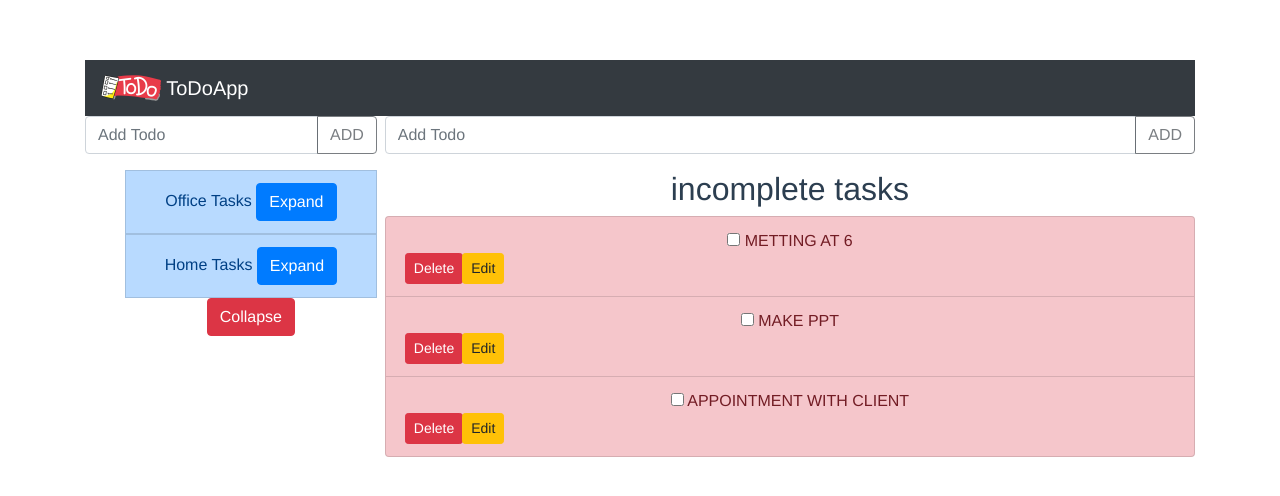
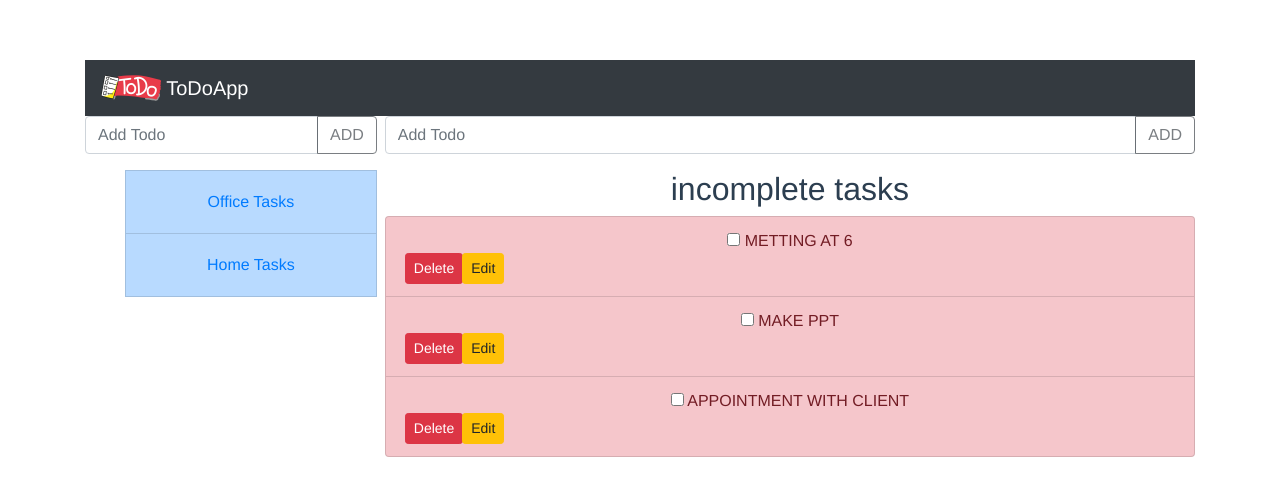
Before and after one commit to mandeep-tariyal/vue-todo-app, a Vue app: page / in a window 1280 px wide. Shown: the top 496 px of the page. Built offline with nearby package versions, Linux system fonts and the light colour scheme.

Commit message:
Binded todo with currentlist and made app more reactive

```diff
--- a/src/App.vue
+++ b/src/App.vue
@@ -14,13 +14,14 @@ export default d.extend();
 				<InputForm @NewItemAdded="addList($event)" />
 
 				<ul list-group>
-					<ToDoList v-for="item in list" :list="item" :key="item.id"
-										@expand="displayTodo($event)" />
-					<button class="btn btn btn-danger" @click="hideTodo()"> Collapse</button>
+					<ToDoList v-for="item in list"
+										:list="item" :key="item.id"
+										@switch-list="currentList = $event" />
+
 				</ul>
 			</div>
 			<div class="media-body">
-				<ToDo v-if="display" :todo="todo" />
+				<ToDo :todo="currentTodo" @update-name="updateTodoItemName($event)" />
 			</div>
 		</div>
 	</div>
--- a/src/App.vue_.ts
+++ b/src/App.vue_.ts
@@ -20,35 +20,39 @@ export default Vue.extend({
 
 			newId: 2,
 			list: todoList,
-			todo: [] as ITodoItem[],
+			currentList: {} as ITodoList,
 			display: true
 
 
 		}
 	},
+	computed: {
+		currentTodo(): ITodoItem[] {
+			// console.log( "todo:" + JSON.stringify(this.currentList.todo));
+			return this.currentList.todo;
+		}
+	},
 
 
 	methods: {
-		displayTodo(id: number) {
-			let filteredArray = this.list.find(item => item.id === id)
-			if (filteredArray) {
-				this.todo = filteredArray.todo
-			}
-			this.display = true;
-
-		},
 		hideTodo() {
 			this.display = false
 
 		},
-		addList( newItem: string){
-			this.newId +=1;
-			this.list.push({id: this.newId, name: newItem ,todo:[] })
+		addList(newItem: string) {
+			this.newId += 1;
+			this.list.push({ id: this.newId, name: newItem, todo: [] })
+		},
+		updateTodoItemName(nameArgs: any) {
+			const foundTodoItem = this.currentList.todo.find(i => i.id === nameArgs.itemId);
+			if (foundTodoItem) {
+				foundTodoItem.name = nameArgs.itemName;
+			}
 		}
 	},
 
-	mounted() {
-		this.displayTodo(this.list[0].id);
+	beforeMount() {
+		this.currentList = this.list[0];
 	}
 
 
--- a/src/components/ListItem.vue
+++ b/src/components/ListItem.vue
@@ -14,7 +14,7 @@ export default d.extend();
 		<div class="input-group-append">
 			<button class=" btn   btn-danger btn-sm" @click="del(item.id)"> Delete </button>
 
-			<button class="btn  btn-warning btn-sm" @click="edit()"> Edit</button>
+			<button class="btn  btn-warning btn-sm" @click="condition = true"> Edit</button>
 		</div>
 
 		<div v-if="condition" class="input-group mb-3">
--- a/src/components/ListItem.vue_.ts
+++ b/src/components/ListItem.vue_.ts
@@ -5,36 +5,34 @@ import { Prop } from 'vue/types/options';
 export default Vue.extend({
   name: 'HelloWorld',
   props: {
-    item : Object as Prop<ITodoItem>,
+    item: Object as Prop<ITodoItem>,
     color: {
       type: String,
       default: "red"
     }
-  }, data(){
-    return{
-      condition :false,
-      variable:""
+  }, data() {
+    return {
+      condition: false,
+      variable: this.item.name
 
     }
   },
-  methods:{
-    del(id:number){
-      this.$emit("handlerDel",id)
+  methods: {
+    del(id: number) {
+      this.$emit("handlerDel", id)
 
     },
-    save(id:number ,variable: string  ){
-      this.$emit("save",id,variable)
-
+    save(id: number, variable: string) {
+      // console.log("save clicked");
+      this.$emit("nameUpdate", { itemId: id, itemName: variable })
+      this.condition = false;
     },
-    edit()
-     {
-
-
-       this.condition =true;
-     },cancel()
-     {
-       return this.condition=false;
-     }
+    edit() {
+      this.condition = true;
+    },
+    cancel() {
+      return this.condition = false;
+    }
 
   },
 
--- a/src/components/ToDo.vue
+++ b/src/components/ToDo.vue
@@ -4,19 +4,23 @@ export default d.extend();
 </script>
 
 <template>
-<div >
-    <InputForm  @NewItemAdded="add($event)" />
+	<div>
+		<InputForm @NewItemAdded="add($event)" />
 
 		<h2 v-if="notCompleted.length>0"> incomplete tasks</h2>
 
 		<ul class="list-group">
-				<ListItem @handlerDel="del($event)" v-for="item in notCompleted" :item="item" :key="item.id" />
+			<ListItem @handlerDel="del($event)"
+								v-for="item in notCompleted"
+								:item="item"
+								:key="item.id"
+								@nameUpdate="$emit('update-name', $event)" />
 		</ul>
 
 		<h2 v-if="isCompleted.length>0"> Completed Tasks</h2>
 
 		<ul class="list-group">
-				<ListItem @handlerDel="del($event)" v-for="item in isCompleted" :item="item" :key="item.id" />
+			<ListItem @handlerDel="del($event)" v-for="item in isCompleted" :item="item" :key="item.id" @nameUpdate="emitUpdate($event)" />
 		</ul>
 
 	</div>
--- a/src/components/ToDo.vue_.ts
+++ b/src/components/ToDo.vue_.ts
@@ -42,8 +42,14 @@ export default Vue.extend({
                 let itemIndex = this.todo.indexOf(itemFound)
                 this.todo.splice(itemIndex, 1)
             }
+        },
+        emitUpdate(nameArgs: any){
+            // let tobeUpdateArray = this.todo.find(item => item.id = itemId)
+            // if(tobeUpdateArray){
+            //     this.$emit("update", tobeUpdateArray)
+            // }
+        }
 
-
-        }
     }
-});
+}
+);
--- a/src/components/ToDoList.vue
+++ b/src/components/ToDoList.vue
@@ -1,12 +1,7 @@
 <template>
-	<div>
-		<li class ="list-group-item list-group-item-primary">
-			{{list.name}}
-			<button class="btn btn btn-primary" @click="todo(list.id)">Expand</button>
-
-		</li>
-
-	</div>
+	<li class="list-group-item list-group-item-primary">
+		<button class="btn btn-link" @click="$emit('switch-list', list)">{{list.name}}</button>
+	</li>
 </template>
 <script>
 import d from "./ToDoList.vue_"
--- a/src/components/ToDoList.vue_.ts
+++ b/src/components/ToDoList.vue_.ts
@@ -3,12 +3,6 @@ import vue from 'vue';
 export default vue.extend({
     props: {
         list: Object
-    },
-    methods: {
-        todo(id: number) {
-            this.$emit("expand", id)
-        },
-
     }
 }
 )
```
Lines whose indentation alone changed are shown as unchanged.
